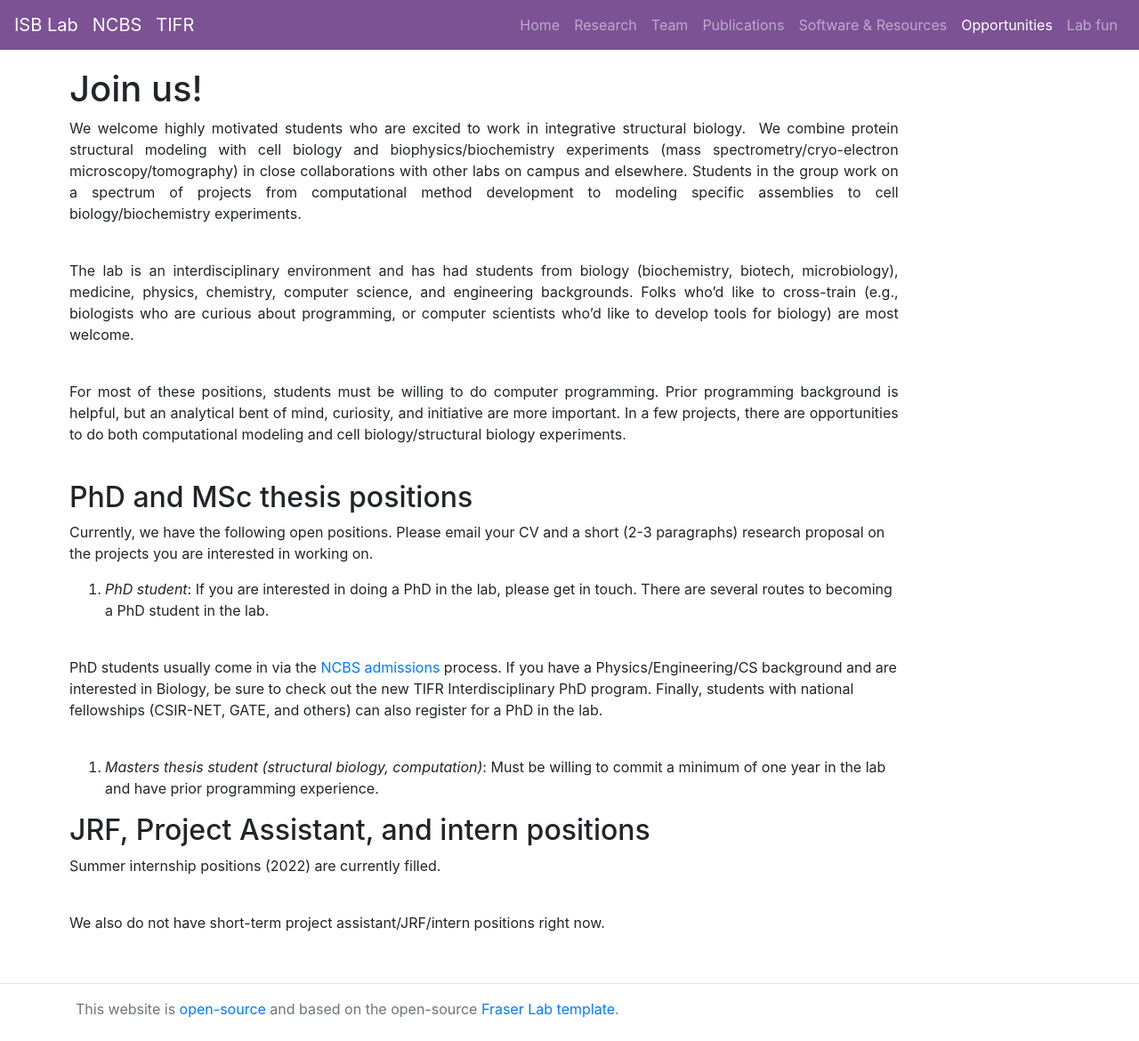
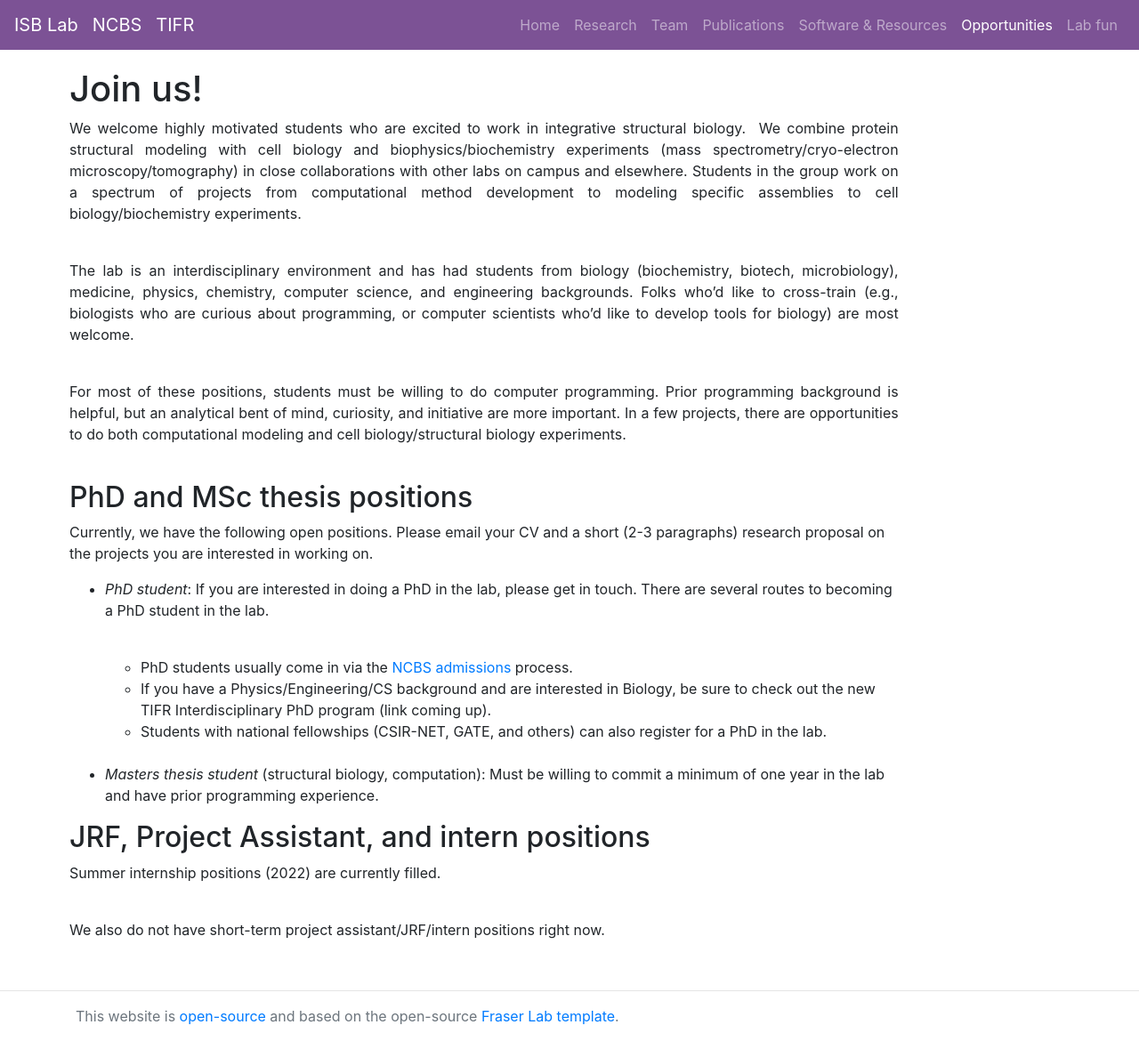
Before and after one commit to isblab/website, a Jekyll site: the page built from Opportunities/index.md, in a window 1280 px wide. Shown: the whole page at 89% size. Built offline with Jekyll 4.4.1, drawn with Linux system fonts in a browser that asks for light colours.

Commit message:
changed file locs

```diff
--- a/Opportunities/index.md
+++ b/Opportunities/index.md
@@ -22,11 +22,13 @@ For most of these positions, students must be willing to do computer programming
 
  Currently, we have the following open positions. Please email your CV and a short (2-3 paragraphs) research proposal on the projects you are interested in working on.
 
-1. *PhD student*:  If you are interested in doing a PhD in the lab, please get in touch. There are several routes to becoming a PhD student in the lab. <br><br>
+- *PhD student*:  If you are interested in doing a PhD in the lab, please get in touch. There are several routes to becoming a PhD student in the lab. <br><br>
 
-PhD students usually come in via the <a href='https://www.ncbs.res.in/academic/admissions'>NCBS admissions</a> process. If you have a Physics/Engineering/CS background and are interested in Biology, be sure to check out the new TIFR Interdisciplinary PhD program. Finally, students with national fellowships (CSIR-NET, GATE, and others) can also register for a PhD in the lab. <br><br>
+   * PhD students usually come in via the <a href='https://www.ncbs.res.in/academic/admissions'>NCBS admissions</a> process.
+   * If you have a Physics/Engineering/CS background and are interested in Biology, be sure to check out the new TIFR Interdisciplinary PhD program (link coming up).
+   * Students with national fellowships (CSIR-NET, GATE, and others) can also register for a PhD in the lab. <br><br>
 
-2. *Masters thesis student (structural biology, computation)*: Must be willing to commit a minimum of one year in the lab and have prior programming experience.
+- *Masters thesis student* (structural biology, computation): Must be willing to commit a minimum of one year in the lab and have prior programming experience.
 
 ## JRF, Project Assistant, and intern positions
 
--- a/Team/index.html
+++ b/Team/index.html
@@ -35,7 +35,8 @@ group: team
 {% endfor %}
 
 <hr>
-<h4>Alumni: Hall of Fame </h4>
+<h4> Hall of Fame </h4><br>
+<h6> Alumni and current positions </h6>
 
 {% for member in site.members %}
 {% unless member.labposition contains "Alumni" %}
```
Also changed, not shown: _members/00_shruthi.md (+2 -2 lines).
